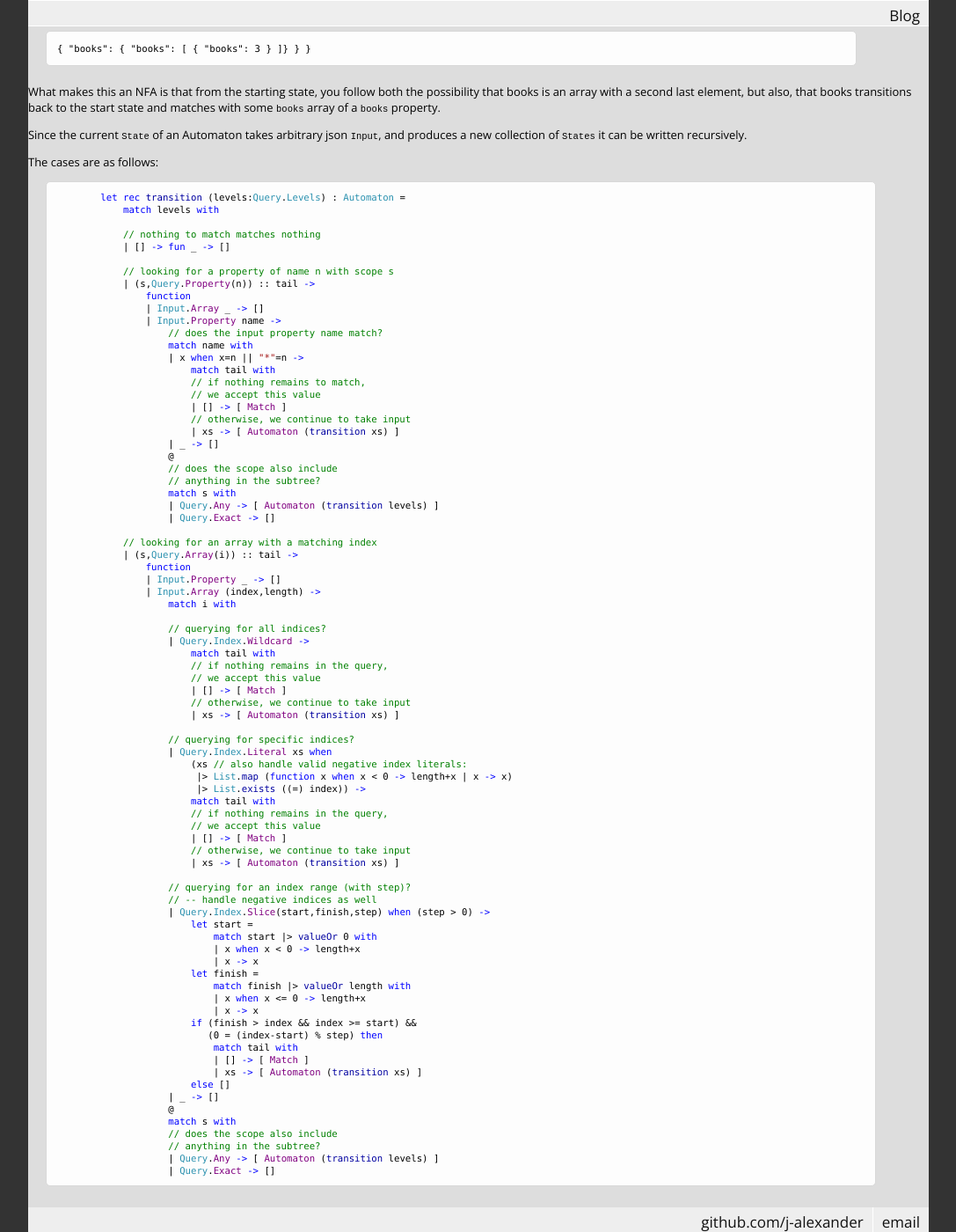
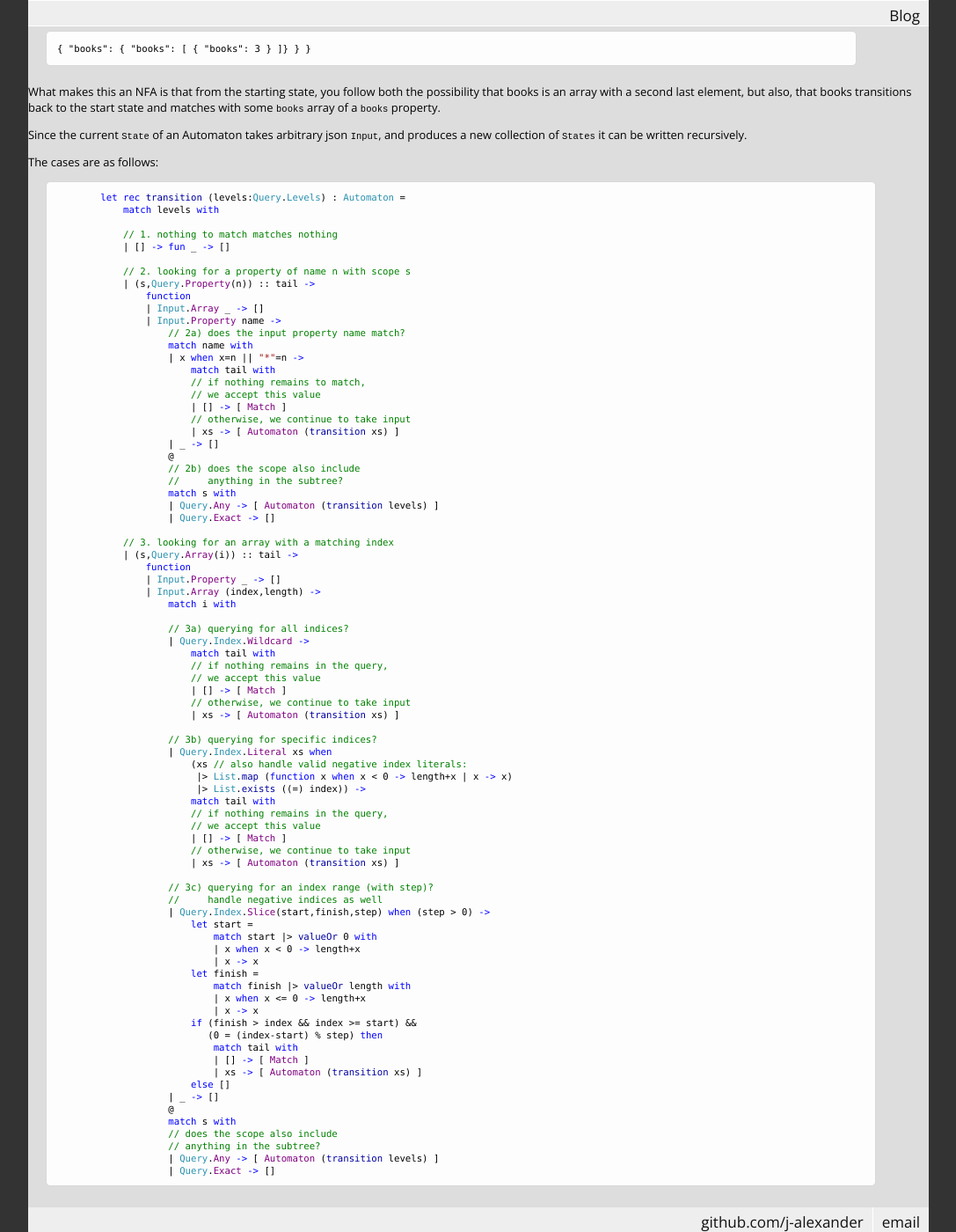
Before and after one commit to j-alexander/j-alexander.github.io, a Jekyll site: the page built from _posts/2016-12-15-jsonpath-queries-using-fsharpdata.html, in a window 1280 px wide and 1400 px high, scrolled down 2988 px. Shown: the whole window at 88% size, without its empty margins (96-1183 px from the left). Built offline with Jekyll 4.4.1, drawn with Linux system fonts in a browser that asks for light colours; some web fonts are replaced.

Commit message:
apply numbering to comment blocks

```diff
--- a/_posts/2016-12-15-jsonpath-queries-using-fsharpdata.html
+++ b/_posts/2016-12-15-jsonpath-queries-using-fsharpdata.html
@@ -158,15 +158,15 @@ produces a new collection of <code>States</code> it can be written recursively.<
 <pre class="fssnip highlighted"><code lang="fsharp">        <span class="k">let</span> <span class="k">rec</span> <span onmouseout="hideTip(event, 'fs46', 83)" onmouseover="showTip(event, 'fs46', 83)" class="f">transition</span> (<span onmouseout="hideTip(event, 'fs47', 84)" onmouseover="showTip(event, 'fs47', 84)" class="i">levels</span><span class="o">:</span><span onmouseout="hideTip(event, 'fs44', 85)" onmouseover="showTip(event, 'fs44', 85)" class="t">Query</span><span class="o">.</span><span onmouseout="hideTip(event, 'fs18', 86)" onmouseover="showTip(event, 'fs18', 86)" class="t">Levels</span>) <span class="o">:</span> <span onmouseout="hideTip(event, 'fs39', 87)" onmouseover="showTip(event, 'fs39', 87)" class="t">Automaton</span> <span class="o">=</span>
             <span class="k">match</span> <span onmouseout="hideTip(event, 'fs47', 88)" onmouseover="showTip(event, 'fs47', 88)" class="i">levels</span> <span class="k">with</span>
 
-            <span class="c">// nothing to match matches nothing</span>
+            <span class="c">// 1. nothing to match matches nothing</span>
             | [] <span class="k">-&gt;</span> <span class="k">fun</span> _ <span class="k">-&gt;</span> []
 
-            <span class="c">// looking for a property of name n with scope s</span>
+            <span class="c">// 2. looking for a property of name n with scope s</span>
             | (<span onmouseout="hideTip(event, 'fs48', 89)" onmouseover="showTip(event, 'fs48', 89)" class="i">s</span>,<span onmouseout="hideTip(event, 'fs44', 90)" onmouseover="showTip(event, 'fs44', 90)" class="t">Query</span><span class="o">.</span><span onmouseout="hideTip(event, 'fs23', 91)" onmouseover="showTip(event, 'fs23', 91)" class="p">Property</span>(<span onmouseout="hideTip(event, 'fs49', 92)" onmouseover="showTip(event, 'fs49', 92)" class="i">n</span>)) <span class="o">::</span> <span onmouseout="hideTip(event, 'fs50', 93)" onmouseover="showTip(event, 'fs50', 93)" class="i">tail</span> <span class="k">-&gt;</span>
                 <span class="k">function</span>
                 | <span onmouseout="hideTip(event, 'fs40', 94)" onmouseover="showTip(event, 'fs40', 94)" class="t">Input</span><span class="o">.</span><span onmouseout="hideTip(event, 'fs51', 95)" onmouseover="showTip(event, 'fs51', 95)" class="p">Array</span> _ <span class="k">-&gt;</span> []
                 | <span onmouseout="hideTip(event, 'fs40', 96)" onmouseover="showTip(event, 'fs40', 96)" class="t">Input</span><span class="o">.</span><span onmouseout="hideTip(event, 'fs43', 97)" onmouseover="showTip(event, 'fs43', 97)" class="p">Property</span> <span onmouseout="hideTip(event, 'fs52', 98)" onmouseover="showTip(event, 'fs52', 98)" class="i">name</span> <span class="k">-&gt;</span>
-                    <span class="c">// does the input property name match?</span>
+                    <span class="c">// 2a) does the input property name match?</span>
                     <span class="k">match</span> <span onmouseout="hideTip(event, 'fs52', 99)" onmouseover="showTip(event, 'fs52', 99)" class="i">name</span> <span class="k">with</span>
                     | <span onmouseout="hideTip(event, 'fs53', 100)" onmouseover="showTip(event, 'fs53', 100)" class="i">x</span> <span class="k">when</span> <span onmouseout="hideTip(event, 'fs53', 101)" onmouseover="showTip(event, 'fs53', 101)" class="i">x</span><span class="o">=</span><span onmouseout="hideTip(event, 'fs49', 102)" onmouseover="showTip(event, 'fs49', 102)" class="i">n</span> <span class="o">||</span> <span class="s">&quot;*&quot;</span><span class="o">=</span><span onmouseout="hideTip(event, 'fs49', 103)" onmouseover="showTip(event, 'fs49', 103)" class="i">n</span> <span class="k">-&gt;</span>
                         <span class="k">match</span> <span onmouseout="hideTip(event, 'fs50', 104)" onmouseover="showTip(event, 'fs50', 104)" class="i">tail</span> <span class="k">with</span>
@@ -177,20 +177,20 @@ produces a new collection of <code>States</code> it can be written recursively.<
                         | <span onmouseout="hideTip(event, 'fs54', 106)" onmouseover="showTip(event, 'fs54', 106)" class="i">xs</span> <span class="k">-&gt;</span> [ <span onmouseout="hideTip(event, 'fs39', 107)" onmouseover="showTip(event, 'fs39', 107)" class="p">Automaton</span> (<span onmouseout="hideTip(event, 'fs46', 108)" onmouseover="showTip(event, 'fs46', 108)" class="f">transition</span> <span onmouseout="hideTip(event, 'fs54', 109)" onmouseover="showTip(event, 'fs54', 109)" class="i">xs</span>) ]
                     | _ <span class="k">-&gt;</span> []
                     <span class="o">@</span>
-                    <span class="c">// does the scope also include</span>
-                    <span class="c">// anything in the subtree?</span>
+                    <span class="c">// 2b) does the scope also include</span>
+                    <span class="c">//     anything in the subtree?</span>
                     <span class="k">match</span> <span onmouseout="hideTip(event, 'fs48', 110)" onmouseover="showTip(event, 'fs48', 110)" class="i">s</span> <span class="k">with</span>
                     | <span onmouseout="hideTip(event, 'fs44', 111)" onmouseover="showTip(event, 'fs44', 111)" class="t">Query</span><span class="o">.</span><span onmouseout="hideTip(event, 'fs27', 112)" onmouseover="showTip(event, 'fs27', 112)" class="p">Any</span> <span class="k">-&gt;</span> [ <span onmouseout="hideTip(event, 'fs39', 113)" onmouseover="showTip(event, 'fs39', 113)" class="p">Automaton</span> (<span onmouseout="hideTip(event, 'fs46', 114)" onmouseover="showTip(event, 'fs46', 114)" class="f">transition</span> <span onmouseout="hideTip(event, 'fs47', 115)" onmouseover="showTip(event, 'fs47', 115)" class="i">levels</span>) ]
                     | <span onmouseout="hideTip(event, 'fs44', 116)" onmouseover="showTip(event, 'fs44', 116)" class="t">Query</span><span class="o">.</span><span onmouseout="hideTip(event, 'fs28', 117)" onmouseover="showTip(event, 'fs28', 117)" class="p">Exact</span> <span class="k">-&gt;</span> []
 
-            <span class="c">// looking for an array with a matching index</span>
+            <span class="c">// 3. looking for an array with a matching index</span>
             | (<span onmouseout="hideTip(event, 'fs48', 118)" onmouseover="showTip(event, 'fs48', 118)" class="i">s</span>,<span onmouseout="hideTip(event, 'fs44', 119)" onmouseover="showTip(event, 'fs44', 119)" class="t">Query</span><span class="o">.</span><span onmouseout="hideTip(event, 'fs55', 120)" onmouseover="showTip(event, 'fs55', 120)" class="p">Array</span>(<span onmouseout="hideTip(event, 'fs56', 121)" onmouseover="showTip(event, 'fs56', 121)" class="i">i</span>)) <span class="o">::</span> <span onmouseout="hideTip(event, 'fs50', 122)" onmouseover="showTip(event, 'fs50', 122)" class="i">tail</span> <span class="k">-&gt;</span>
                 <span class="k">function</span>
                 | <span onmouseout="hideTip(event, 'fs40', 123)" onmouseover="showTip(event, 'fs40', 123)" class="t">Input</span><span class="o">.</span><span onmouseout="hideTip(event, 'fs43', 124)" onmouseover="showTip(event, 'fs43', 124)" class="p">Property</span> _ <span class="k">-&gt;</span> []
                 | <span onmouseout="hideTip(event, 'fs40', 125)" onmouseover="showTip(event, 'fs40', 125)" class="t">Input</span><span class="o">.</span><span onmouseout="hideTip(event, 'fs51', 126)" onmouseover="showTip(event, 'fs51', 126)" class="p">Array</span> (<span onmouseout="hideTip(event, 'fs57', 127)" onmouseover="showTip(event, 'fs57', 127)" class="i">index</span>,<span onmouseout="hideTip(event, 'fs58', 128)" onmouseover="showTip(event, 'fs58', 128)" class="i">length</span>) <span class="k">-&gt;</span>
                     <span class="k">match</span> <span onmouseout="hideTip(event, 'fs56', 129)" onmouseover="showTip(event, 'fs56', 129)" class="i">i</span> <span class="k">with</span>
 
-                    <span class="c">// querying for all indices?</span>
+                    <span class="c">// 3a) querying for all indices?</span>
                     | <span onmouseout="hideTip(event, 'fs44', 130)" onmouseover="showTip(event, 'fs44', 130)" class="t">Query</span><span class="o">.</span><span onmouseout="hideTip(event, 'fs26', 131)" onmouseover="showTip(event, 'fs26', 131)" class="t">Index</span><span class="o">.</span><span onmouseout="hideTip(event, 'fs30', 132)" onmouseover="showTip(event, 'fs30', 132)" class="p">Wildcard</span> <span class="k">-&gt;</span>
                         <span class="k">match</span> <span onmouseout="hideTip(event, 'fs50', 133)" onmouseover="showTip(event, 'fs50', 133)" class="i">tail</span> <span class="k">with</span>
                         <span class="c">// if nothing remains in the query,</span>
@@ -199,7 +199,7 @@ produces a new collection of <code>States</code> it can be written recursively.<
                         <span class="c">// otherwise, we continue to take input</span>
                         | <span onmouseout="hideTip(event, 'fs54', 135)" onmouseover="showTip(event, 'fs54', 135)" class="i">xs</span> <span class="k">-&gt;</span> [ <span onmouseout="hideTip(event, 'fs39', 136)" onmouseover="showTip(event, 'fs39', 136)" class="p">Automaton</span> (<span onmouseout="hideTip(event, 'fs46', 137)" onmouseover="showTip(event, 'fs46', 137)" class="f">transition</span> <span onmouseout="hideTip(event, 'fs54', 138)" onmouseover="showTip(event, 'fs54', 138)" class="i">xs</span>) ]
 
-                    <span class="c">// querying for specific indices?</span>
+                    <span class="c">// 3b) querying for specific indices?</span>
                     | <span onmouseout="hideTip(event, 'fs44', 139)" onmouseover="showTip(event, 'fs44', 139)" class="t">Query</span><span class="o">.</span><span onmouseout="hideTip(event, 'fs26', 140)" onmouseover="showTip(event, 'fs26', 140)" class="t">Index</span><span class="o">.</span><span onmouseout="hideTip(event, 'fs59', 141)" onmouseover="showTip(event, 'fs59', 141)" class="p">Literal</span> <span onmouseout="hideTip(event, 'fs60', 142)" onmouseover="showTip(event, 'fs60', 142)" class="i">xs</span> <span class="k">when</span>
                         (<span onmouseout="hideTip(event, 'fs60', 143)" onmouseover="showTip(event, 'fs60', 143)" class="i">xs</span> <span class="c">// also handle valid negative index literals:</span>
                          <span class="o">|&gt;</span> <span onmouseout="hideTip(event, 'fs61', 144)" onmouseover="showTip(event, 'fs61', 144)" class="t">List</span><span class="o">.</span><span onmouseout="hideTip(event, 'fs62', 145)" onmouseover="showTip(event, 'fs62', 145)" class="f">map</span> (<span class="k">function</span> <span onmouseout="hideTip(event, 'fs14', 146)" onmouseover="showTip(event, 'fs14', 146)" class="i">x</span> <span class="k">when</span> <span onmouseout="hideTip(event, 'fs14', 147)" onmouseover="showTip(event, 'fs14', 147)" class="i">x</span> <span class="o">&lt;</span> <span class="n">0</span> <span class="k">-&gt;</span> <span onmouseout="hideTip(event, 'fs58', 148)" onmouseover="showTip(event, 'fs58', 148)" class="i">length</span><span class="o">+</span><span onmouseout="hideTip(event, 'fs14', 149)" onmouseover="showTip(event, 'fs14', 149)" class="i">x</span> | <span onmouseout="hideTip(event, 'fs14', 150)" onmouseover="showTip(event, 'fs14', 150)" class="i">x</span> <span class="k">-&gt;</span> <span onmouseout="hideTip(event, 'fs14', 151)" onmouseover="showTip(event, 'fs14', 151)" class="i">x</span>)
@@ -211,8 +211,8 @@ produces a new collection of <code>States</code> it can be written recursively.<
                         <span class="c">// otherwise, we continue to take input</span>
                         | <span onmouseout="hideTip(event, 'fs54', 157)" onmouseover="showTip(event, 'fs54', 157)" class="i">xs</span> <span class="k">-&gt;</span> [ <span onmouseout="hideTip(event, 'fs39', 158)" onmouseover="showTip(event, 'fs39', 158)" class="p">Automaton</span> (<span onmouseout="hideTip(event, 'fs46', 159)" onmouseover="showTip(event, 'fs46', 159)" class="f">transition</span> <span onmouseout="hideTip(event, 'fs54', 160)" onmouseover="showTip(event, 'fs54', 160)" class="i">xs</span>) ]
 
-                    <span class="c">// querying for an index range (with step)?</span>
-                    <span class="c">// -- handle negative indices as well</span>
+                    <span class="c">// 3c) querying for an index range (with step)?</span>
+                    <span class="c">//     handle negative indices as well</span>
                     | <span onmouseout="hideTip(event, 'fs44', 161)" onmouseover="showTip(event, 'fs44', 161)" class="t">Query</span><span class="o">.</span><span onmouseout="hideTip(event, 'fs26', 162)" onmouseover="showTip(event, 'fs26', 162)" class="t">Index</span><span class="o">.</span><span onmouseout="hideTip(event, 'fs31', 163)" onmouseover="showTip(event, 'fs31', 163)" class="p">Slice</span>(<span onmouseout="hideTip(event, 'fs64', 164)" onmouseover="showTip(event, 'fs64', 164)" class="i">start</span>,<span onmouseout="hideTip(event, 'fs65', 165)" onmouseover="showTip(event, 'fs65', 165)" class="i">finish</span>,<span onmouseout="hideTip(event, 'fs66', 166)" onmouseover="showTip(event, 'fs66', 166)" class="i">step</span>) <span class="k">when</span> (<span onmouseout="hideTip(event, 'fs66', 167)" onmouseover="showTip(event, 'fs66', 167)" class="i">step</span> <span class="o">&gt;</span> <span class="n">0</span>) <span class="k">-&gt;</span>
                         <span class="k">let</span> <span onmouseout="hideTip(event, 'fs67', 168)" onmouseover="showTip(event, 'fs67', 168)" class="i">start</span> <span class="o">=</span>
                             <span class="k">match</span> <span onmouseout="hideTip(event, 'fs67', 169)" onmouseover="showTip(event, 'fs67', 169)" class="i">start</span> <span class="o">|&gt;</span> <span onmouseout="hideTip(event, 'fs10', 170)" onmouseover="showTip(event, 'fs10', 170)" class="f">valueOr</span> <span class="n">0</span> <span class="k">with</span>
```
Also changed, not shown: 1 other file.
